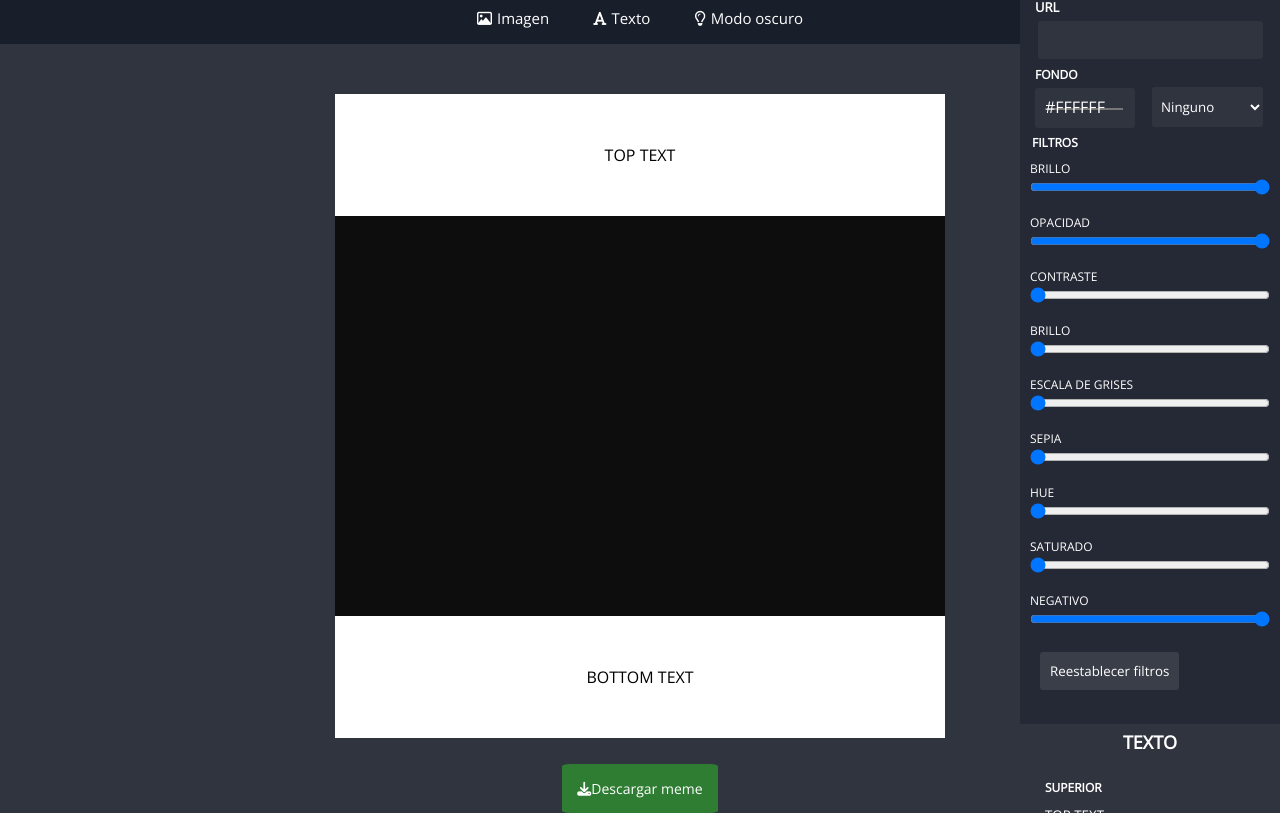
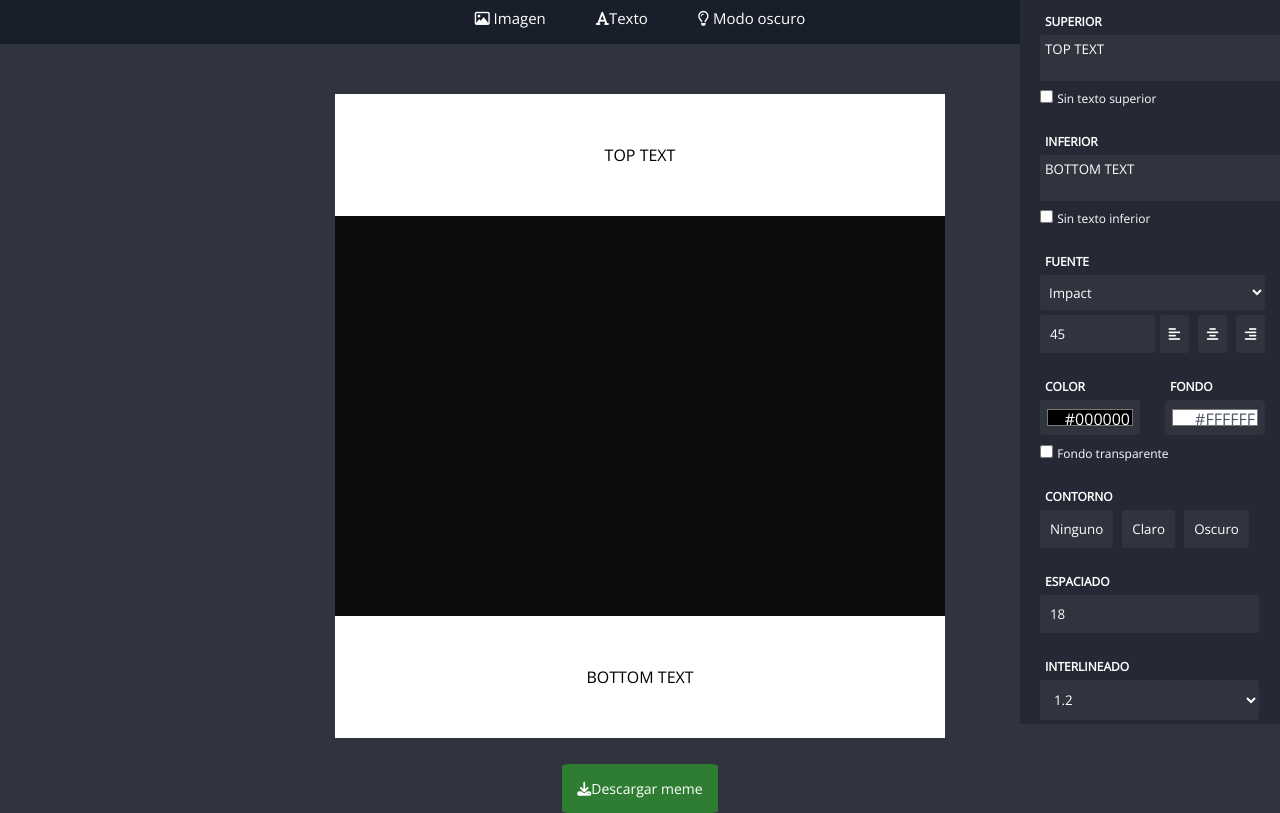
Before and after one commit to Balbina13/GeneradorDeMemes, a plain HTML site: page index.html in a window 1280 px wide. Shown: the part 76-889 px from the top of the page. Drawn offline with nearby package versions, Linux system fonts and the light colour scheme; a web font is replaced by a local one.

Commit message:
adding section aside img and txt, change nav section for button top section. Style on css

```diff
--- a/CSS/style.css
+++ b/CSS/style.css
@@ -54,43 +54,29 @@ body{
 
 /*SECCION BARRA DE OPCIONES*/
 
-.container_nav_bar {
+.container_top_button_section {
     display: flex;
     align-content: center;
     justify-content: center;
+    gap: 20px;
 }
 
-.nav_bar    {
-    display: flex;
-    align-items: baseline;
-}
-
-.nav_bar li   {
-    display: inline-block;
-    align-items: center;
-    padding: 5px;
-
-}
-
-li {
-    list-style: none;
-}
-
-.icon   {
-    margin-right: 5px;
-}
-
-ul li a{
+.active_img_panel,
+.active_text_panel,
+.active_dark_mode {
+    background-color: var(--color-top-background);
     color: var(--color-fonts);
-    text-decoration: none;
-    text-align: center;
+    border: none;
     font-size: 15px;
     gap: 20px;
     padding: 10px 15px;
     border-radius: 5%;
 }
 
-.nav_bar a:hover{
+.active_img_panel:hover,
+.active_text_panel:hover,
+.active_dark_mode:hover,
+.close_panel_control:hover{
     background-color: var(--color-buttons-hover);
 }
 
@@ -154,7 +140,8 @@ button:hover {
 
 /*SECCION ASIDE*/
 
-.aside_section{
+.aside_section_img,
+.aside_section_text{
    position: absolute;
    background-color: var(--color-aside-background);
    color: var(--color-fonts);
--- a/index.html
+++ b/index.html
@@ -13,17 +13,21 @@
     <section class="section_top">
         <h1 class="main_title">Generador de Memes</h1>
 
-        <!--NAV SECTION-->
+        <!--TOP BUTTON SECTION-->
 
-        <section class="container_nav_bar">
-            <nav class="nav_bar">
+        <section class="container_top_button_section">
+
+            <button class="active_img_panel"> <i class="fa-regular fa-image"></i> Imagen</button>
+            <button class="active_text_panel"> <i class="fa-solid fa-font"></i>Texto</button>
+            <button class="active_dark_mode"> <i class="fa-regular fa-lightbulb"></i> Modo oscuro</button>
+            <!-- <nav class="nav_bar">
                 <ul>
                     <li><a href="#" class="active_img_panel"> <i class="icon fa-regular fa-image"></i>Imagen</a></li>
                     <li><a href="#"> <i class="icon fa-solid fa-font"></i>Texto</a></li>
                     <li><a href="#"> <i class="icon fa-regular fa-lightbulb"></i>Modo oscuro</a></li>
                 </ul>
-            </nav>
-        </section><!--END NAV SECTION-->
+            </nav> -->
+        </section><!--END TOP BUTTON SECTION-->
 
     </section><!--END TOP SECTION-->
 
@@ -40,7 +44,7 @@
 
     <!--IMG ASIDE-->
 
-<section class="aside_section" id="aside_section">
+<section class="aside_section_img" id="aside_section_img">
     <button class="close_panel_control" id="close_panel_control"><i class="fa-solid fa-xmark"></i></button>
     <aside class="aside_image">
         <!-- <button class="close_panel_control" id="close_panel_control"><i class="fa-solid fa-xmark"></i></button> -->
@@ -109,8 +113,10 @@
     </div><!--panel control-->
     </section><!--end img section-->
     </aside><!--end img aside-->
-<!--end aside section-->
+    <!--end aside section-->
     <!--TEXT ASIDE-->
+</section>
+<section class="aside_section_text" id="aside_section_text">
     <aside class="aside_text" id="aside_text">
         <!-- <button class="close_panel_control" id="close_panel_control"><i class="fa-solid fa-xmark"></i></button> -->
     <section class="aside_all_setting_text">
@@ -195,7 +201,7 @@
     </div><!--end aside text-->
     </section>
 
-</section><!--end aside section-->
+</section><!--end aside  text-->
     </aside>
 
     <script src="./javascript/index.js"></script>
```
